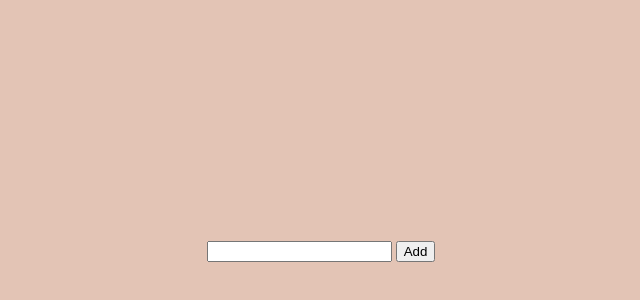
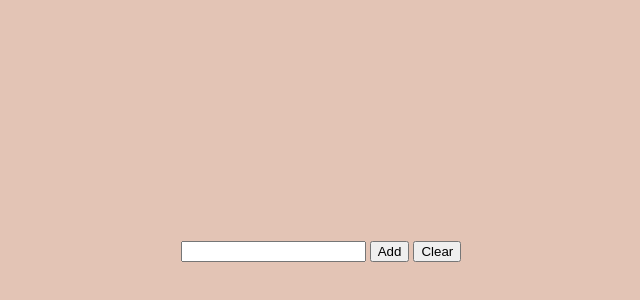
Before and after one commit to Donna-Sayos/to-do-app, a website with bundled scripts: page public/index.html in a window 1280 px wide. Shown: the part 20-320 px from the top of the page, without its empty margins (319-959 px from the left). Built offline with nearby package versions, Linux system fonts and the light colour scheme.

Commit message:
added a clear button

```diff
--- a/public/index.html
+++ b/public/index.html
@@ -11,6 +11,11 @@
     <form id="new-task-form">
       <input type="text" id="new-task-title">
       <button type="submit" >Add</button>
+      <button onclick="
+        localStorage.clear()
+        location.reload()
+        "
+        >Clear</button>
     </form>
     <ul id="list"></ul>
   </body>
```
Also changed, not shown: src/index.ts (+7 -7 lines).
